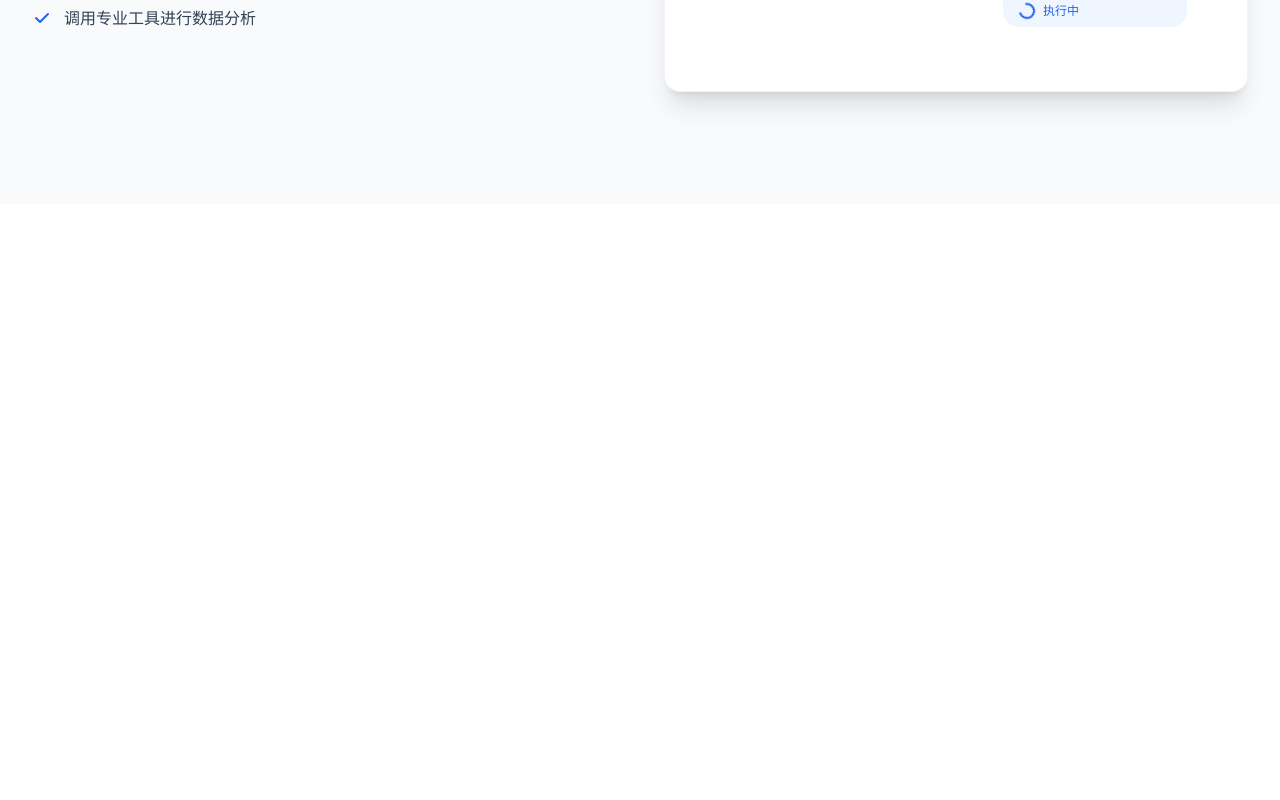
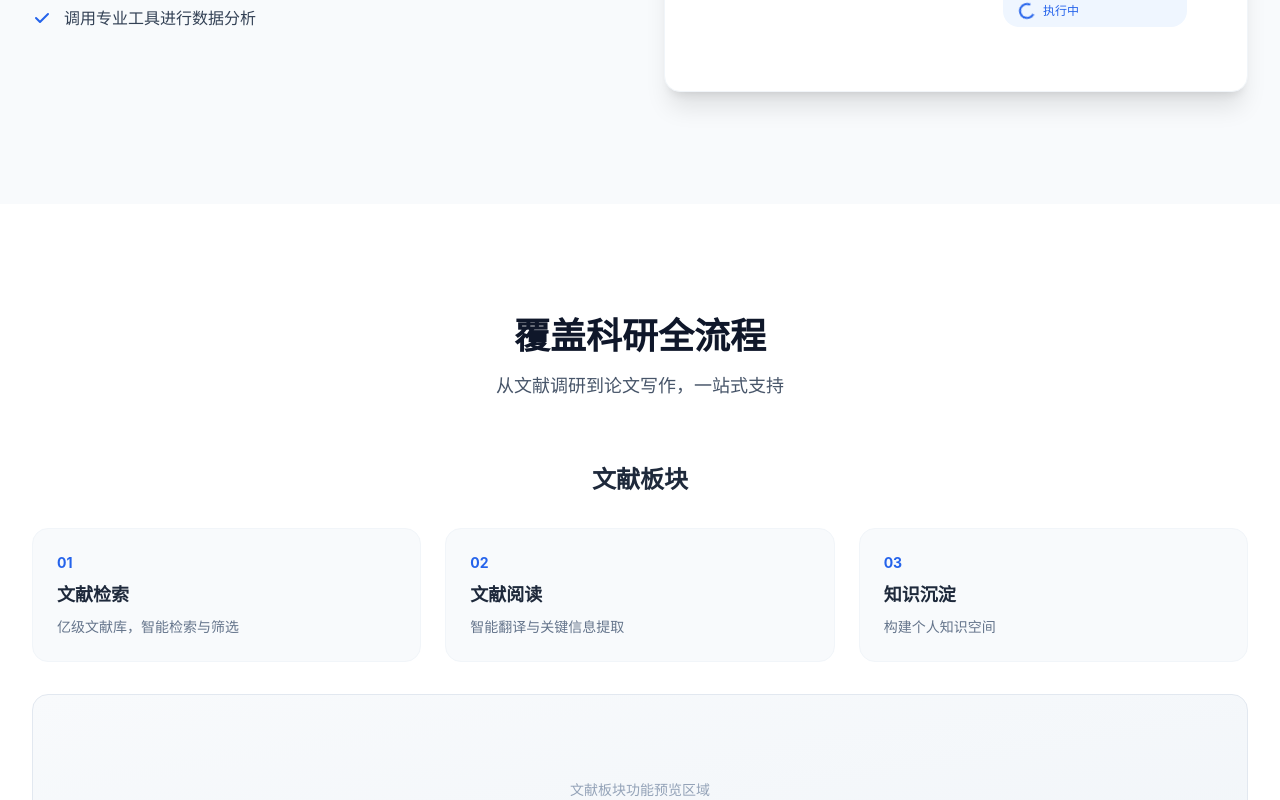
Before and after one commit to AsukaNemu/xueshugongyu_yangshijiejian, a Vue app: page / in a window 1280 px wide. Shown: the part 1769-2569 px from the top of the page. Before the commit the page ends 1973 px from the top, so only its background shows below. Built offline with nearby package versions, Linux system fonts and the light colour scheme.

Commit message:
feat: add Research Coverage section with 3 sub-sections

```diff
--- a/src/App.vue
+++ b/src/App.vue
@@ -3,6 +3,7 @@ import Navbar from './components/Navbar.vue'
 import Hero from './components/Hero.vue'
 import AgentFeatures from './components/AgentFeatures.vue'
 import WorkflowDemo from './components/WorkflowDemo.vue'
+import ResearchCoverage from './components/ResearchCoverage.vue'
 </script>
 
 <template>
@@ -11,5 +12,6 @@ import WorkflowDemo from './components/WorkflowDemo.vue'
     <Hero />
     <AgentFeatures />
     <WorkflowDemo />
+    <ResearchCoverage />
   </div>
 </template>
--- /dev/null
+++ b/src/components/ResearchCoverage.vue
@@ -0,0 +1,69 @@
+<script setup lang="ts">
+const sections = [
+  {
+    label: '文献板块',
+    features: [
+      { num: '01', name: '文献检索', desc: '亿级文献库，智能检索与筛选' },
+      { num: '02', name: '文献阅读', desc: '智能翻译与关键信息提取' },
+      { num: '03', name: '知识沉淀', desc: '构建个人知识空间' },
+    ],
+  },
+  {
+    label: '研究板块',
+    features: [
+      { num: '01', name: '研究设计', desc: '协助设计研究方案和实验流程' },
+      { num: '02', name: '仿真指导', desc: '提供仿真建模的专业指导' },
+      { num: '03', name: '系统选型', desc: '推荐合适的工具和方法' },
+    ],
+  },
+  {
+    label: '写作板块',
+    features: [
+      { num: '01', name: '智能引注', desc: '自动生成规范的引用格式' },
+      { num: '02', name: '文本润色', desc: '优化学术表达和语法' },
+      { num: '03', name: '模拟评审', desc: '模拟同行评审反馈' },
+    ],
+  },
+]
+</script>
+
+<template>
+  <section class="py-20 lg:py-28 bg-white">
+    <div class="max-w-7xl mx-auto px-4 sm:px-6 lg:px-8">
+      <div class="text-center mb-16">
+        <h2 class="text-3xl sm:text-4xl font-bold text-slate-900">
+          覆盖科研全流程
+        </h2>
+        <p class="mt-4 text-lg text-slate-600">
+          从文献调研到论文写作，一站式支持
+        </p>
+      </div>
+
+      <div class="space-y-20">
+        <div
+          v-for="section in sections"
+          :key="section.label"
+        >
+          <h3 class="text-2xl font-bold text-slate-800 mb-8 text-center">
+            {{ section.label }}
+          </h3>
+          <div class="grid md:grid-cols-3 gap-6">
+            <div
+              v-for="feature in section.features"
+              :key="feature.num"
+              class="bg-slate-50 rounded-2xl p-6 border border-slate-100"
+            >
+              <div class="text-sm font-bold text-brand-600 mb-2">{{ feature.num }}</div>
+              <h4 class="text-lg font-semibold text-slate-800 mb-2">{{ feature.name }}</h4>
+              <p class="text-sm text-slate-500">{{ feature.desc }}</p>
+            </div>
+          </div>
+          <!-- Placeholder for preview -->
+          <div class="mt-8 bg-gradient-to-br from-slate-50 to-slate-100 rounded-2xl h-48 flex items-center justify-center border border-slate-200">
+            <p class="text-sm text-slate-400">{{ section.label }}功能预览区域</p>
+          </div>
+        </div>
+      </div>
+    </div>
+  </section>
+</template>
```
